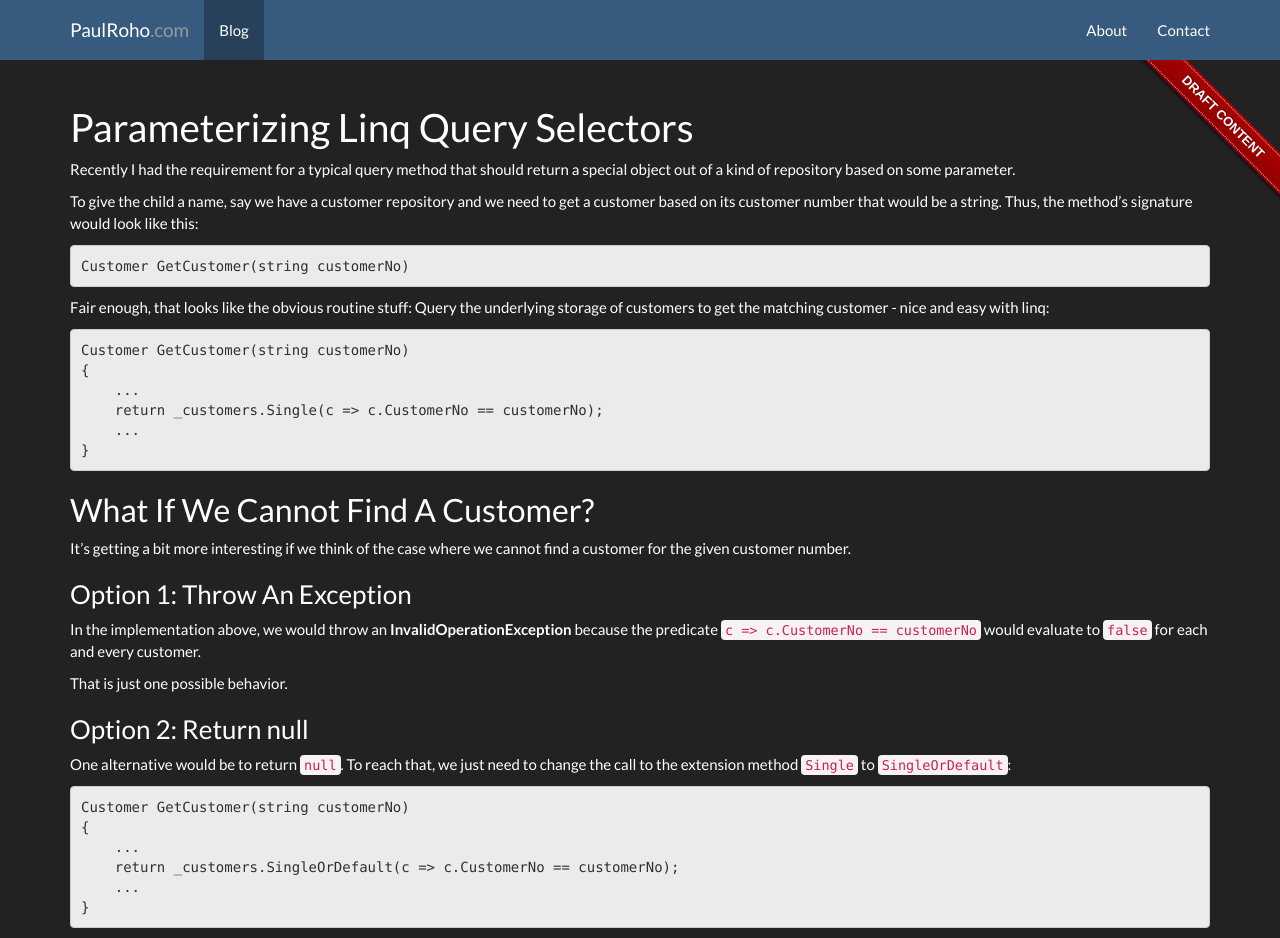
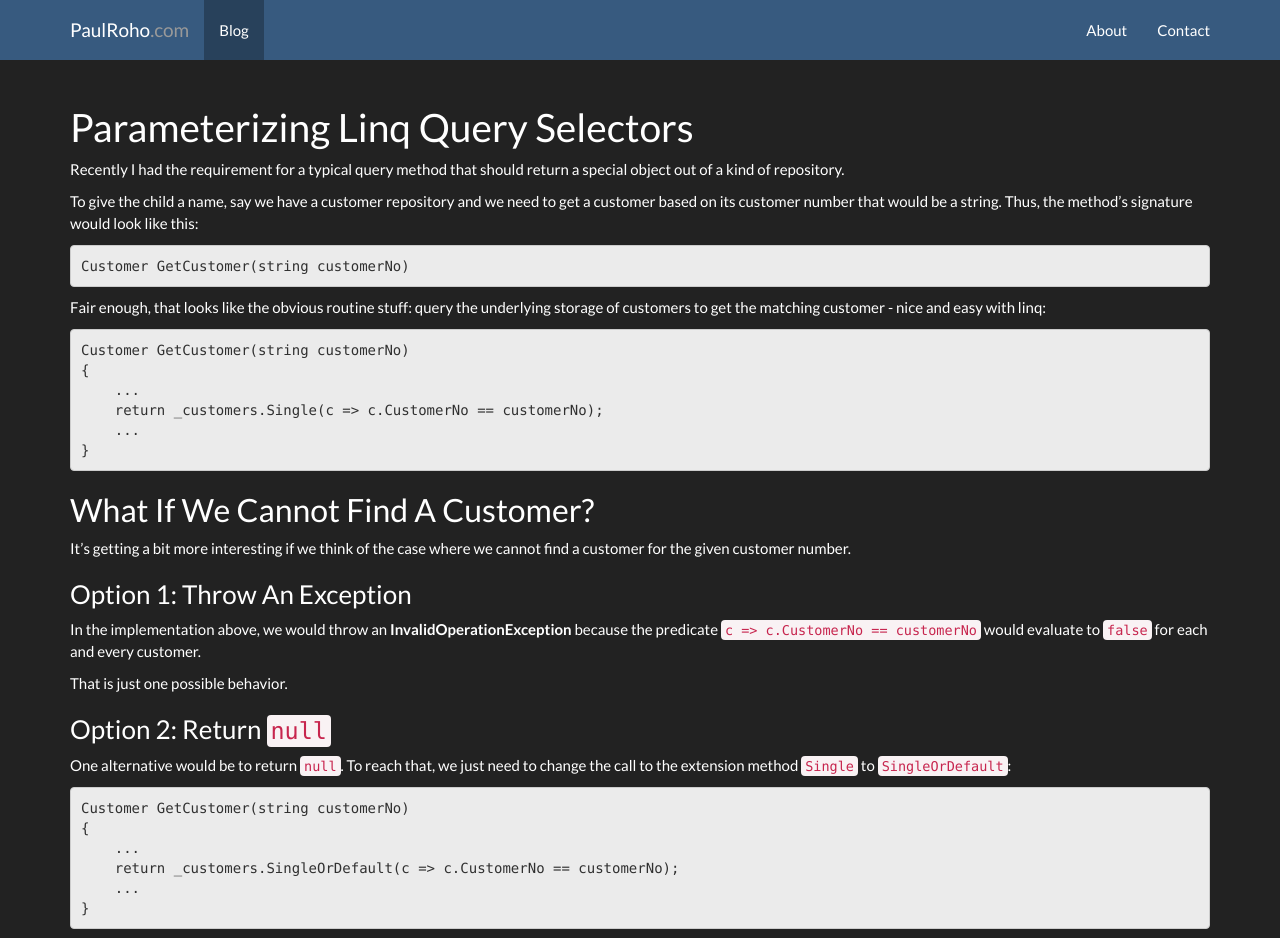
Before and after one commit to paulroho/paulroho.github.io, a Jekyll site: the page built from _posts/2014-06-28-Parameterizing-Linq-Query-Selectors.md, in a window 1280 px wide and 1400 px high. Shown: the top 938 px of the window. Built offline with Jekyll 4.4.1, drawn with Linux system fonts in a browser that asks for light colours; nearby versions of some CDN libraries; some of the changed text lies outside the part shown.

Commit message:
Parameterizing Linq Query Selectors: finishing touch and publishing

```diff
--- a/_posts/2014-06-28-Parameterizing-Linq-Query-Selectors.md
+++ b/_posts/2014-06-28-Parameterizing-Linq-Query-Selectors.md
@@ -1,18 +1,18 @@
 ---
-layout: blogdraft
+layout: blog
 title: Parameterizing Linq Query Selectors
 ---
 
 
 # Parameterizing Linq Query Selectors
 
-Recently I had the requirement for a typical query method that should return a special object out of a kind of repository based on some parameter.
+Recently I had the requirement for a typical query method that should return a special object out of a kind of repository.
 
 To give the child a name, say we have a customer repository and we need to get a customer based on its customer number that would be a string. Thus, the method's signature would look like this:
 
     Customer GetCustomer(string customerNo)
 
-Fair enough, that looks like the obvious routine stuff: Query the underlying storage of customers to get the matching customer - nice and easy with linq:
+Fair enough, that looks like the obvious routine stuff: query the underlying storage of customers to get the matching customer - nice and easy with linq:
 
     Customer GetCustomer(string customerNo)
     {
@@ -32,7 +32,7 @@ In the implementation above, we would throw an **InvalidOperationException** bec
 
 That is just one possible behavior.
 
-### Option 2: Return null
+### Option 2: Return `null`
 One alternative would be to return `null`. To reach that, we just need to change the call to the extension method `Single` to `SingleOrDefault`:
 
     Customer GetCustomer(string customerNo)
```
Also changed, not shown: other parts of _posts/2014-06-28-Parameterizing-Linq-Query-Selectors.md (+10 -10 lines).
